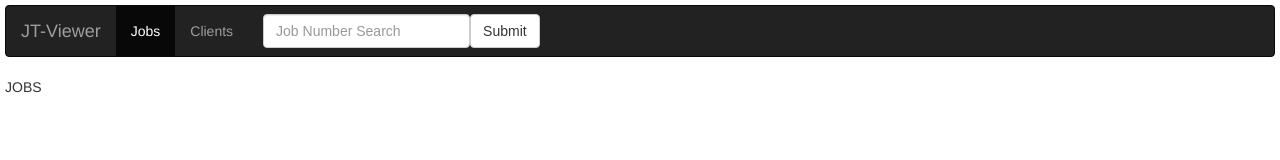
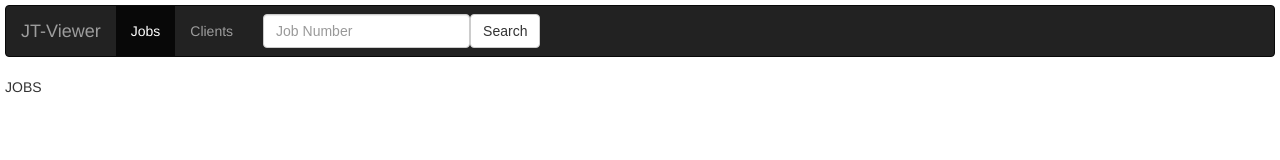
Before and after one commit to edbrad/jt-viewer, an Angular app: page /jobs in a window 1280 px wide. Shown: the top 160 px of the page. Built offline with nearby package versions, Linux system fonts and the light colour scheme.

Commit message:
Initial DataService scaffolding

```diff
--- a/src/app/data.service.ts
+++ b/src/app/data.service.ts
@@ -5,4 +5,24 @@ export class DataService {
 
   constructor() { }
 
+  getJobs(){
+
+  }
+
+  getJobDetails(){
+
+  }
+
+  getPatterns(){
+
+  }
+
+  getPatternDetails(){
+
+  }
+
+  getClients(){
+
+  }
+
 }
--- a/src/app/header.component.html
+++ b/src/app/header.component.html
@@ -19,9 +19,9 @@
       </ul>
       <form class="navbar-form navbar-left">
         <div class="form-group">
-          <input type="text" class="form-control" placeholder="Job Number Search">
+          <input type="text" class="form-control" placeholder="Job Number">
         </div>
-        <button type="submit" class="btn btn-default">Submit</button>
+        <button type="submit" class="btn btn-default">Search</button>
       </form>
     </div><!-- /.navbar-collapse -->
   </div><!-- /.container-fluid -->
```
